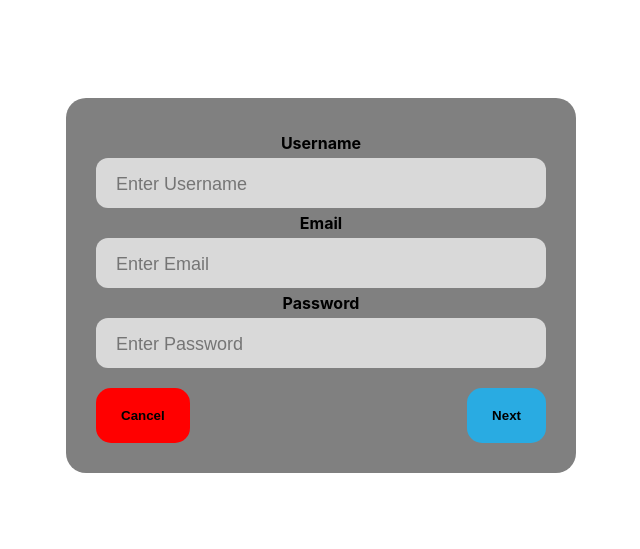
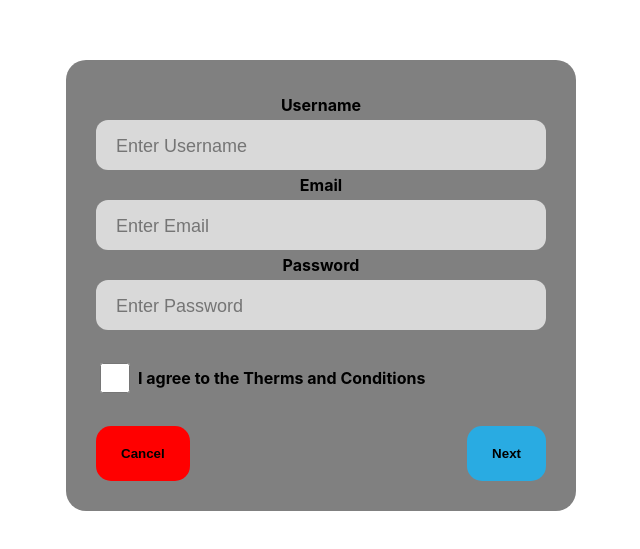
Before and after one commit to UrsvikAerodynamics/UrsvikAerodynamics-Printing-Official-Website, a React (Create React App) app: page /register in a window 1280 px wide. Shown: the part 115-664 px from the top of the page, without its empty margins (319-959 px from the left). Built offline with nearby package versions, Linux system fonts and the light colour scheme.

Commit message:
changes on login and register

```diff
--- a/src/components/main/accounts/Register.tsx
+++ b/src/components/main/accounts/Register.tsx
@@ -73,6 +73,14 @@ export default function Register() {
 
           />
 
+          <div style={{marginTop: "20px", width: "100%", display: "flex", flexDirection: "row", justifyContent:"left" }}>
+            <input style={{width:"30px"}} type="checkbox" />
+
+            <label style={{display: "flex", flexDirection: "row", alignItems:"center"}}>
+              <b >I agree to the Therms and Conditions</b>
+            </label>
+          </div>
+
           <div
             style={{
               display: "flex",
```
